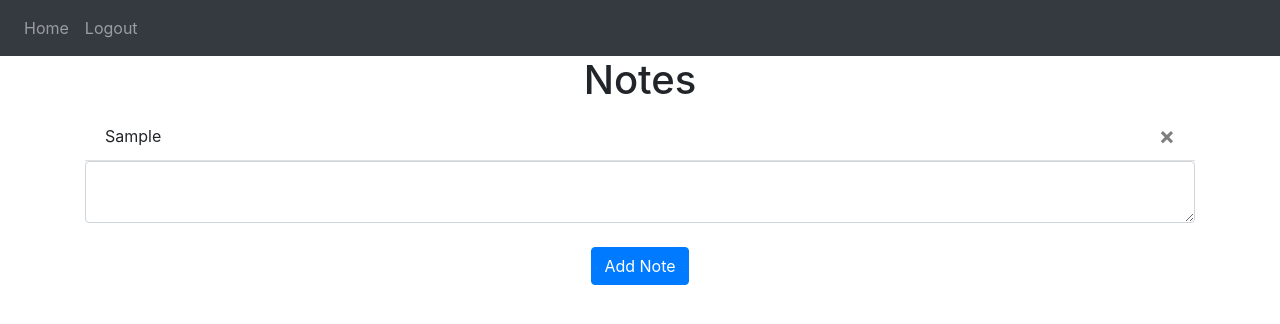
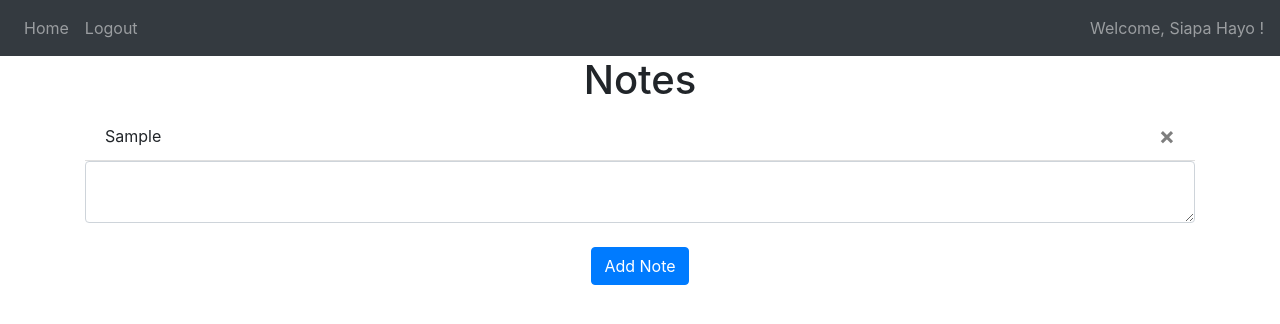
Before and after one commit to u1-byte/SimpleNoteApp, a Flask app: page / in a window 1280 px wide. Shown: the top 324 px of the page. Run offline with Flask 2, Linux system fonts and the light colour scheme; a user stored in the database is signed in; tables that the repository leaves empty hold one stand-in row (values such as "Sample post"); some libraries are stand-ins or nearby versions.

Commit message:
minor change

```diff
--- a/website/templates/base.html
+++ b/website/templates/base.html
@@ -38,6 +38,11 @@
           {% endif %}
         </div>
       </div>
+      {% if user.is_authenticated %}
+      <span class="navbar-text">
+        Welcome, {{ user.first_name }} !
+      </span>
+      {% endif %}
     </nav>
 
     {% with messages = get_flashed_messages(with_categories=true) %}
```
Also changed, not shown: website/database.db.
